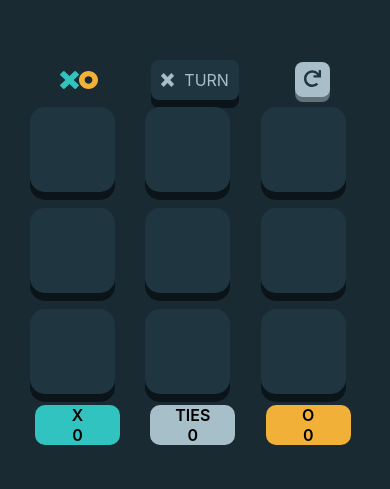
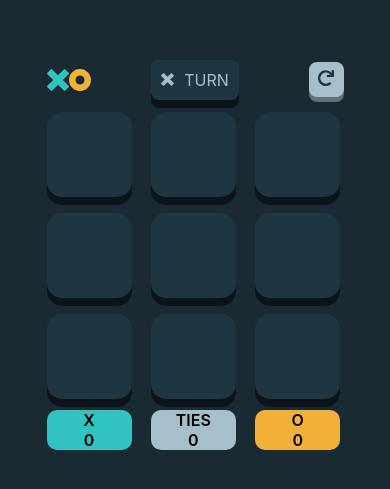
Before and after one commit to Gabby-Recny/frontend-challenges, a React (Create React App) app: page / in a window 390 px wide. Shown: the part 167-656 px from the top of the page. Built offline with nearby package versions, Linux system fonts and the light colour scheme.

Commit message:
debug: Refine layout for mobile for better readability and maintainability

```diff
--- a/src/App.css
+++ b/src/App.css
@@ -11,6 +11,12 @@
 
 .game-container {
   width: 330px;
+}
+
+@media (max-width: 768px) {
+  .game-container {
+      width: 297px;
+  }
 }
 
 @media (min-height: 1024px) {
--- a/src/Components/BoardHeader/BoardHeader.css
+++ b/src/Components/BoardHeader/BoardHeader.css
@@ -67,11 +67,6 @@
 }
 
 @media (max-width: 768px) {
-    .board-header {
-        width: 270px;
-        margin: 2% auto;
-    }
-
     .status {
         width: 88px;
     }
--- a/src/Components/Score/Score.css
+++ b/src/Components/Score/Score.css
@@ -42,11 +42,6 @@
         width: 85px;
         height: 40px;
         border-radius: 10px;
-        margin: 5px;
-    }
-
-    .score-container {
-        margin: 2% auto;
     }
 }
 
--- a/src/Components/Square/Square.css
+++ b/src/Components/Square/Square.css
@@ -25,7 +25,7 @@
     }
 }
 
-@media only screen and (min-width: 992px) {
+@media (min-width: 992px) {
     .square {
         width: 160px;
         height: 160px;
```
